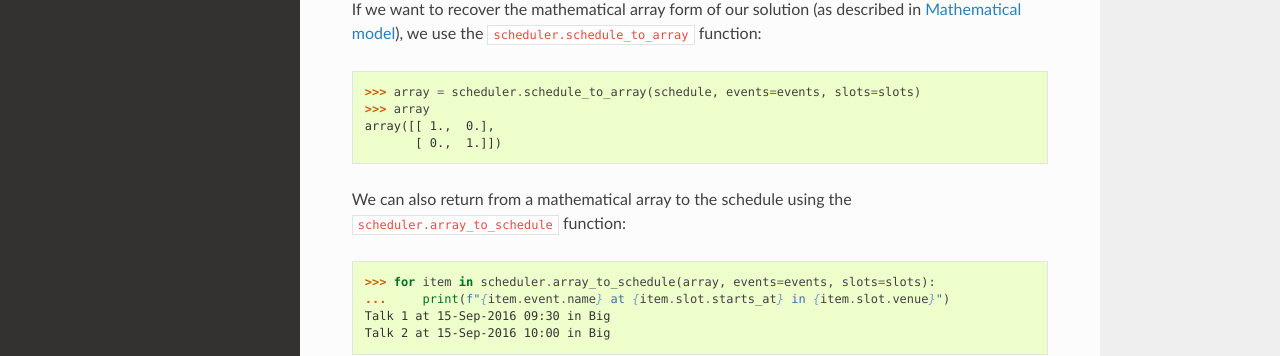
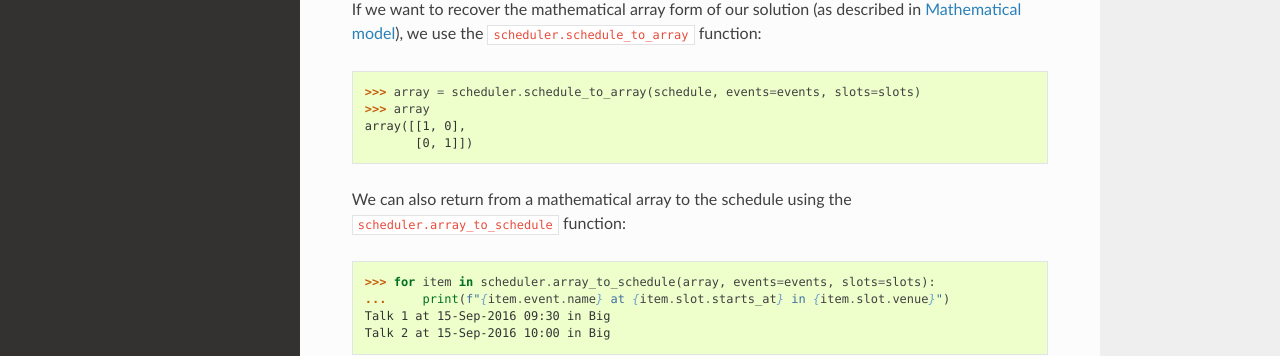
Before and after one commit to PyconUK/ConferenceScheduler, a Sphinx documentation site: the page built from docs/howto/obtain_mathematical_representation.rst, in a window 1280 px wide and 1180 px high. Shown: the part 637-993 px from the top of the window. Built offline with Sphinx 7.4.7 and the Read the Docs theme 2.0.0, drawn with Linux system fonts in a browser that asks for light colours.

```diff
--- a/docs/howto/obtain_mathematical_representation.rst
+++ b/docs/howto/obtain_mathematical_representation.rst
@@ -28,8 +28,8 @@ function::
 
     >>> array = scheduler.schedule_to_array(schedule, events=events, slots=slots)
     >>> array
-    array([[ 1.,  0.],
-           [ 0.,  1.]])
+    array([[1, 0],
+           [0, 1]])
 
 We can also return from a mathematical array to the schedule using the
 :code:`scheduler.array_to_schedule` function::
```
Also changed, not shown: 1 other file.
